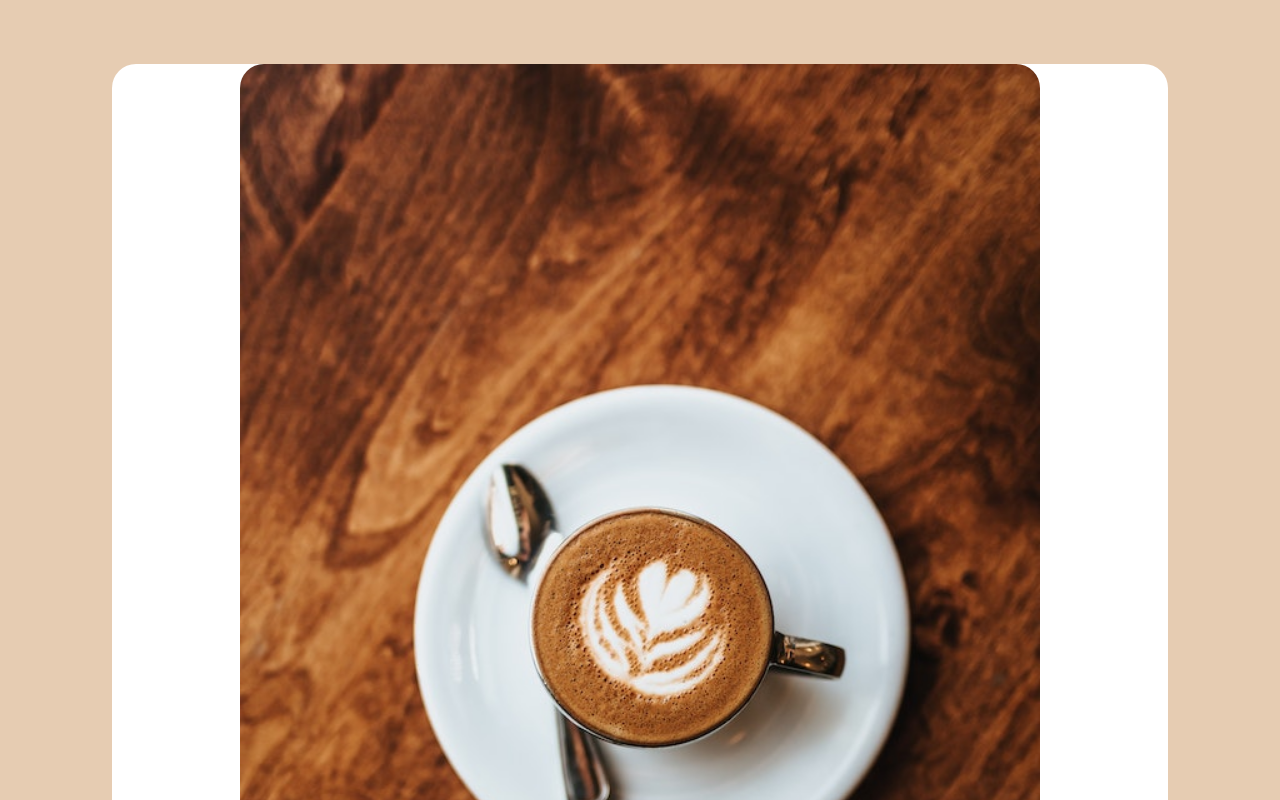
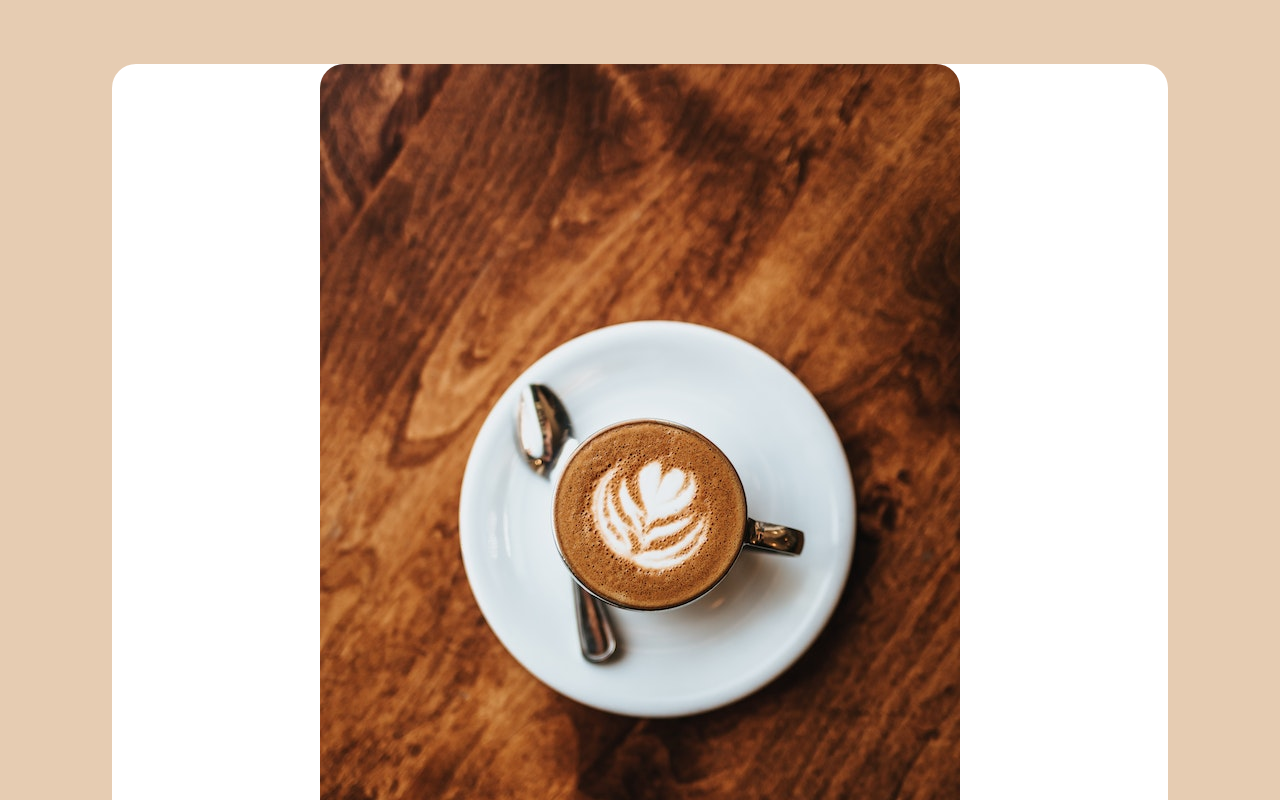
Before and after one commit to irm1005-itec1005-fall-2023/midterm-exam-AndrewStewart6, a plain HTML site: page index.html in a window 1280 px wide. Shown: the top 800 px of the page. Drawn offline with Linux system fonts and the light colour scheme.

Commit message:
Finished

```diff
--- a/style.css
+++ b/style.css
@@ -92,7 +92,7 @@ button {
   Border-top-right-radius:1.5rem;
   Border-top-left-radius:1.5rem;
   background-color:white;
-  width:50rem;
+  object-fit:cover;
 }
 
 .h499 {
```
